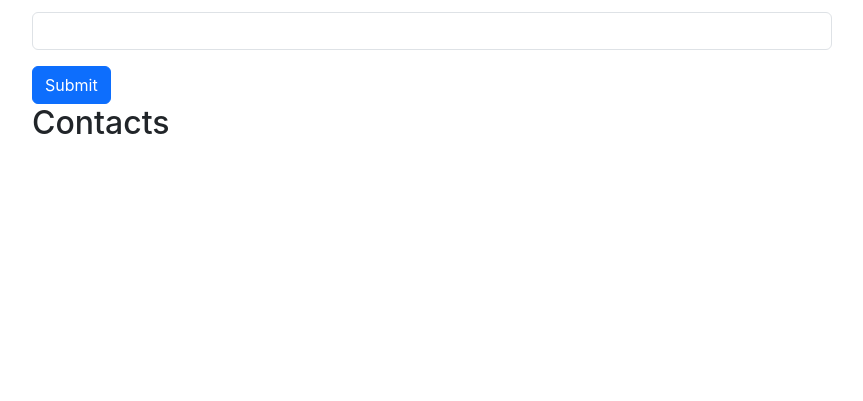
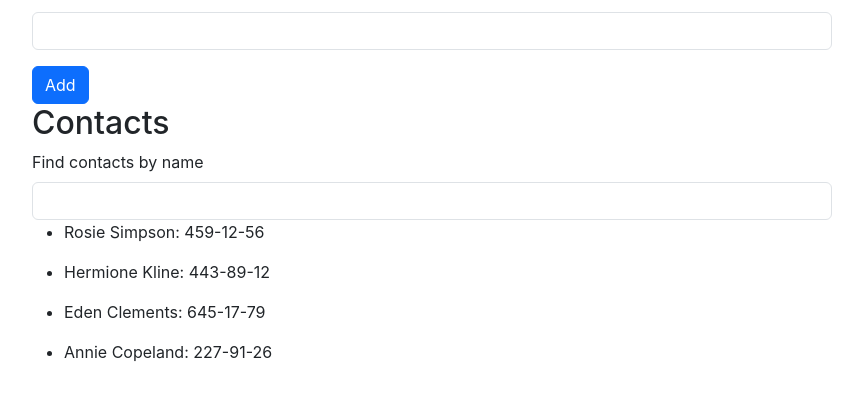
Before and after one commit to OleksandrVoitko/react-ts-2, a React (Create React App) app: page / in a window 1280 px wide. Shown: the part 277-678 px from the top of the page, without its empty margins (208-1071 px from the left). Built offline with nearby package versions, Linux system fonts and the light colour scheme.

Commit message:
Step 3 is done

```diff
--- a/src/components/App.jsx
+++ b/src/components/App.jsx
@@ -4,9 +4,20 @@ import { ContactForm } from './ContactForm/ContactForm';
 import { Statistics } from './Statistics/Statistics';
 import { nanoid } from 'nanoid';
 import { ContactList } from './ContactList/ContactList';
+import { Filter } from './Filter/Filter';
 
 export class App extends Component {
-  state = { contacts: [], name: '', number: '' };
+  state = {
+    contacts: [
+      { id: 'id-1', name: 'Rosie Simpson', number: '459-12-56' },
+      { id: 'id-2', name: 'Hermione Kline', number: '443-89-12' },
+      { id: 'id-3', name: 'Eden Clements', number: '645-17-79' },
+      { id: 'id-4', name: 'Annie Copeland', number: '227-91-26' },
+    ],
+    name: '',
+    number: '',
+    filter: '',
+  };
 
   handleChange = ({ target }) => {
     this.setState({ [target.name]: target.value });
@@ -23,6 +34,13 @@ export class App extends Component {
     this.setState({ name: '', number: '' });
   };
 
+  getFilteredContacts = () => {
+    const { contacts, filter } = this.state;
+    return contacts.filter(({ name }) =>
+      name.toLocaleLowerCase().includes(filter.toLocaleLowerCase())
+    );
+  };
+
   render() {
     return (
       <Wrapper>
@@ -35,10 +53,8 @@ export class App extends Component {
           onSubmit={this.handleSubmit}
         />
         <h2>Contacts</h2>
-        <ContactList
-          contacts={this.state.contacts}
-          onChange={this.handleChange}
-        />
+        <Filter filter={this.state.filter} onChange={this.handleChange} />
+        <ContactList contacts={this.getFilteredContacts()} />
       </Wrapper>
     );
   }
--- a/src/components/ContactForm/ContactForm.jsx
+++ b/src/components/ContactForm/ContactForm.jsx
@@ -7,7 +7,6 @@ export function ContactForm({ name, number, onChange, onSubmit }) {
           name="name"
           type="text"
           className="form-control"
-          id="exampleInputEmail1"
           required
           value={name}
           onChange={onChange}
@@ -15,16 +14,15 @@ export function ContactForm({ name, number, onChange, onSubmit }) {
         <label className="form-label">Number</label>
         <input
           name="number"
-          type="tel"
+          type="telephone"
           className="form-control"
-          id="exampleInputEmail1"
           required
           value={number}
           onChange={onChange}
         />
       </div>
       <button type="submit" className="btn btn-primary">
-        Submit
+        Add
       </button>
     </form>
   );
--- /dev/null
+++ b/src/components/Filter/Filter.jsx
@@ -0,0 +1,15 @@
+export function Filter({ filter, onChange }) {
+  return (
+    <>
+      <label className="form-label">Find contacts by name</label>
+      <input
+        name="filter"
+        type="text"
+        className="form-control"
+        required
+        value={filter}
+        onChange={onChange}
+      />
+    </>
+  );
+}
```
